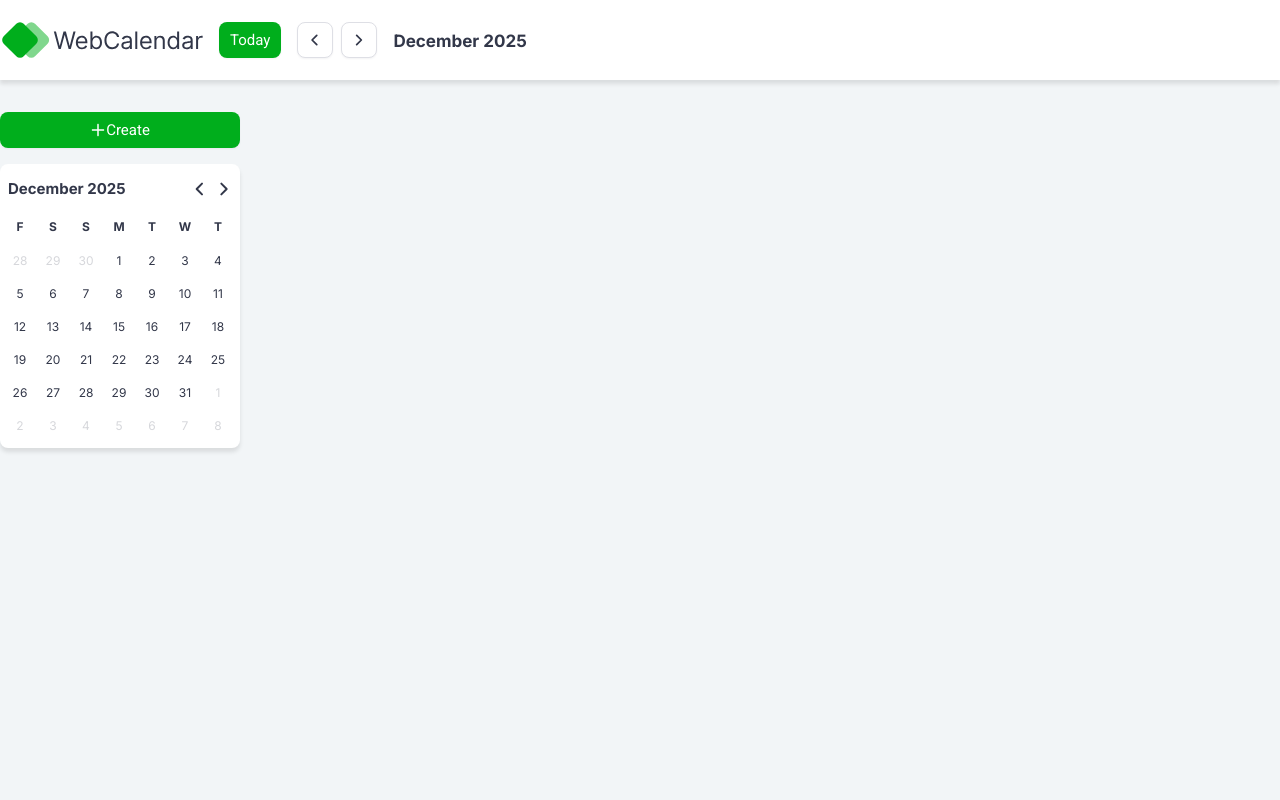
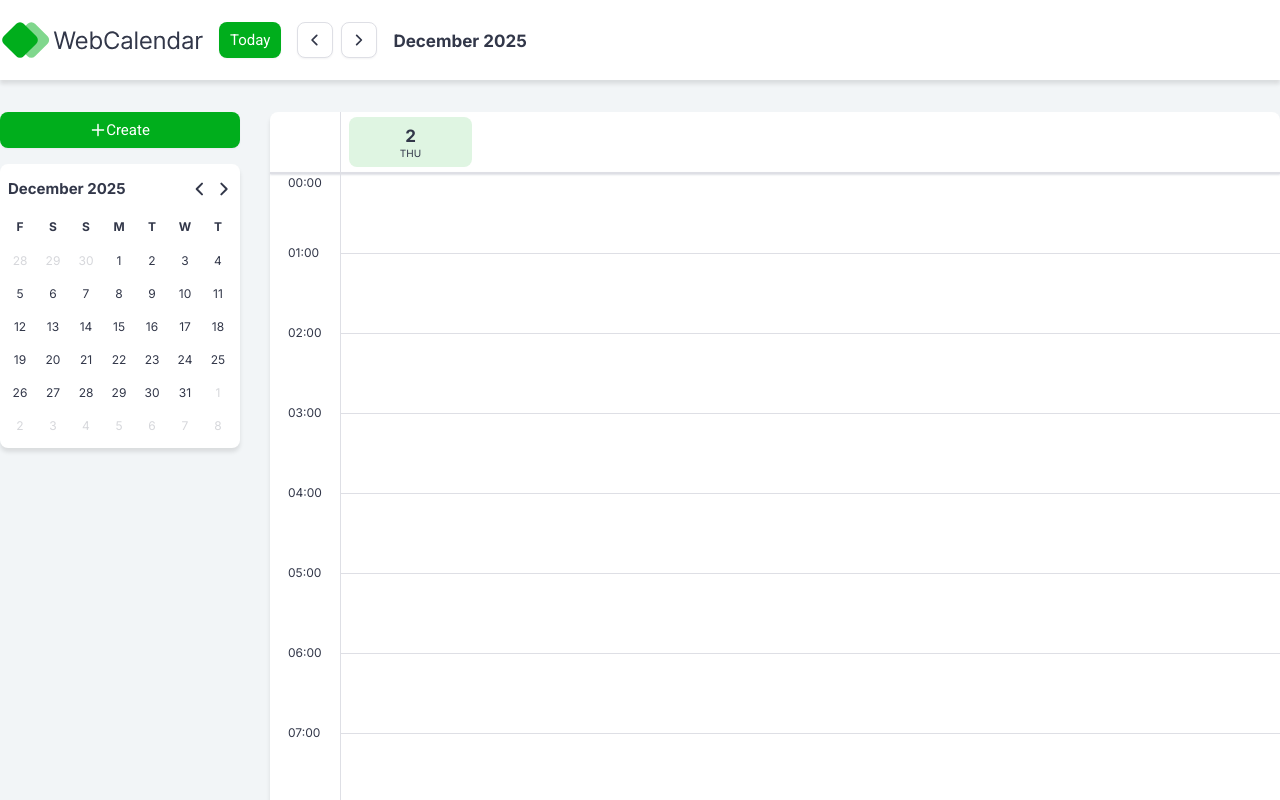
Before and after one commit to oleksandrzarichnyi/WebCalendar, a React (Vite) app in the folder front-end/: page / in a window 1280 px wide. Shown: the top 800 px of the page. Built offline with nearby package versions, Linux system fonts and the light colour scheme; no server answers.

Commit message:
adds CalendarGrid layout

```diff
--- a/front-end/src/App.jsx
+++ b/front-end/src/App.jsx
@@ -6,6 +6,7 @@ import Calendars from './components/Calendars/Calendars.jsx'
 import CreateEvent from './components/CreateEvent/CreateEvent.jsx'
 import { useState } from 'react'
 import { useEventStore } from './hooks/useEventStore.jsx'
+import CalendarGrid from './components/CalendarGrid/CalendarGrid.jsx'
 
 function App() {
   const [isCreateEvent, setIsCreateEvent] = useState(false);
@@ -20,8 +21,8 @@ function App() {
   return (
     <>
       <Header />
-      <div className="container">
-        <div className="flex flex-col gap-[16px] py-[32px] relative">
+      <div className="container flex gap-[30px] py-[32px]">
+        <div className="flex flex-col gap-[16px] relative">
           <CustomButton variant="primary" text="Create" icon="addIcon" maxWidth="240px" onClick={handleCreate} />
           <div className="absolute flex">
             <CreateEvent isOpen={isCreateEvent} onClose={handleCreate} />
@@ -29,6 +30,7 @@ function App() {
           <DatePicker initialMonthIndex={11} />
           <Calendars />
         </div>
+        <CalendarGrid />
       </div>
     </>
   )
--- /dev/null
+++ b/front-end/src/components/CalendarGrid/CalendarCells.jsx
@@ -0,0 +1,20 @@
+import styles from './CalendarCells.module.scss'
+import { TIME_HOURS } from './TIME_HOURS'
+
+export default function CalendarCells() {
+  return (
+    <>
+      {TIME_HOURS.map((hour) =>
+        hour === '00:00' ? (
+          <div key={hour} className={`${styles['cell']} relative`}>
+            <p className="absolute left-[-53px]">{hour}</p>
+          </div>
+        ) : (
+          <div key={hour} className={`${styles['cell']} relative`}>
+            <p className="absolute top-[-10px] left-[-53px]">{hour}</p>
+          </div>
+        )
+      )}
+    </>
+  )
+}
--- /dev/null
+++ b/front-end/src/components/CalendarGrid/CalendarCells.module.scss
@@ -0,0 +1,6 @@
+.cell {
+  width: 100%;
+  height: 80px;
+  border-left: 1px solid #DEDFE5;
+  border-bottom: 1px solid #DEDFE5;
+}
--- /dev/null
+++ b/front-end/src/components/CalendarGrid/CalendarGrid.jsx
@@ -0,0 +1,24 @@
+import styles from './CalendarGrid.module.scss'
+import CalendarCells from './CalendarCells.jsx'
+import { useDateStore } from '../../hooks/useDateStore.jsx'
+
+export default function CalendarGrid() {
+  return (
+    <>
+      <div className={styles['container']}>
+        <div className={styles['header']}>
+          <div className={styles['date-cell']}>
+            <div className={styles['date']}>
+              <p className={styles['date-number']}>2</p>
+              <p className={styles['date-day']}>THU</p>
+            </div>
+          </div>
+        </div>
+        <div className={styles['divider']}></div>
+        <div className={styles['container--grid']}>
+          <CalendarCells />
+        </div>
+      </div>
+    </>
+  )
+}
--- /dev/null
+++ b/front-end/src/components/CalendarGrid/CalendarGrid.module.scss
@@ -0,0 +1,60 @@
+.container {
+  max-width: 1050px;
+  width: 100%;
+  height: 905px;
+  background: white;
+  box-shadow: 0px 4px 4px rgba(0, 0, 0, 0.10);
+  border-radius: 8px;
+  display: flex;
+  flex-direction: column;
+  font-family: 'Inter', sans-serif;
+  font-weight: 400;
+  color: #323749;
+
+  &--grid {
+    width: 100%;
+    height: 100%;
+    padding-left: 70px;
+    overflow: scroll;
+  }
+}
+
+.header {
+  height: 60px;
+  padding-left: 70px;
+}
+
+.date-cell {
+  border-left: 1px solid #DEDFE5;
+  height: 100%;
+  padding: 5px 8px;
+}
+
+.date {
+  width: 123px;
+  height: 50px;
+  background-color: #DFF5E2;
+  border-radius: 8px;
+  text-align: center;
+  display: flex;
+  flex-direction: column;
+  padding-top: 8px;
+
+  &-number {
+    font-size: 17px;
+    font-weight: 700;
+    line-height: 22px;
+  }
+
+  &-day {
+    font-size: 10px;
+    line-height: 12px;
+  }
+}
+
+.divider {
+  width: 100%;
+  height: 2px;
+  background-color: #DEDFE5;
+  box-shadow: 0px 1px 2px #DEDFE5;
+}
--- /dev/null
+++ b/front-end/src/components/CalendarGrid/TIME_HOURS.jsx
@@ -0,0 +1,11 @@
+const fillHours = () => {
+  const hours = [];
+
+  for (let h = 0; h < 24; h++) {
+    hours.push(`${h.toString().padStart(2, '0')}:00`);
+  }
+
+  return hours;
+};
+
+export const TIME_HOURS = fillHours();
```
